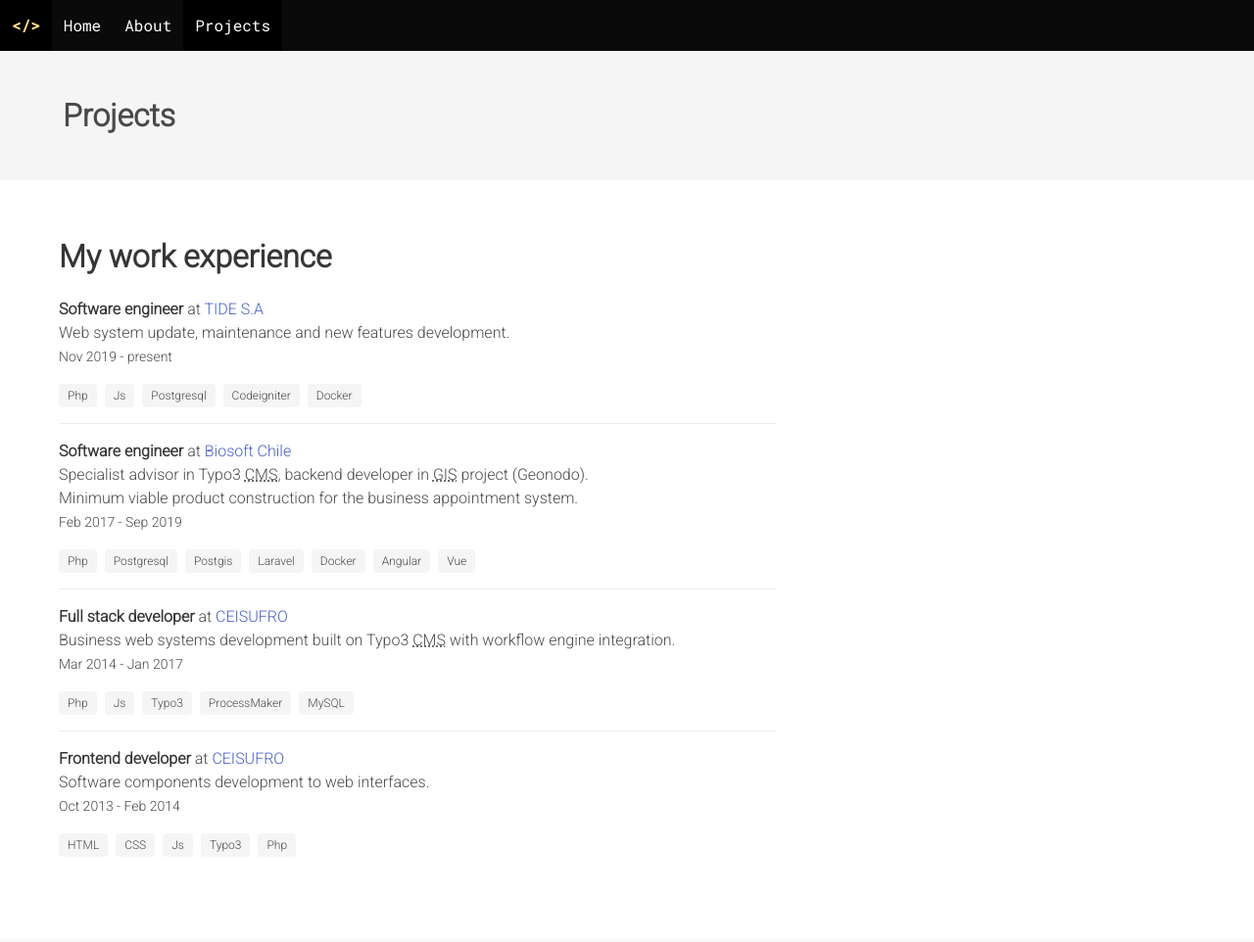
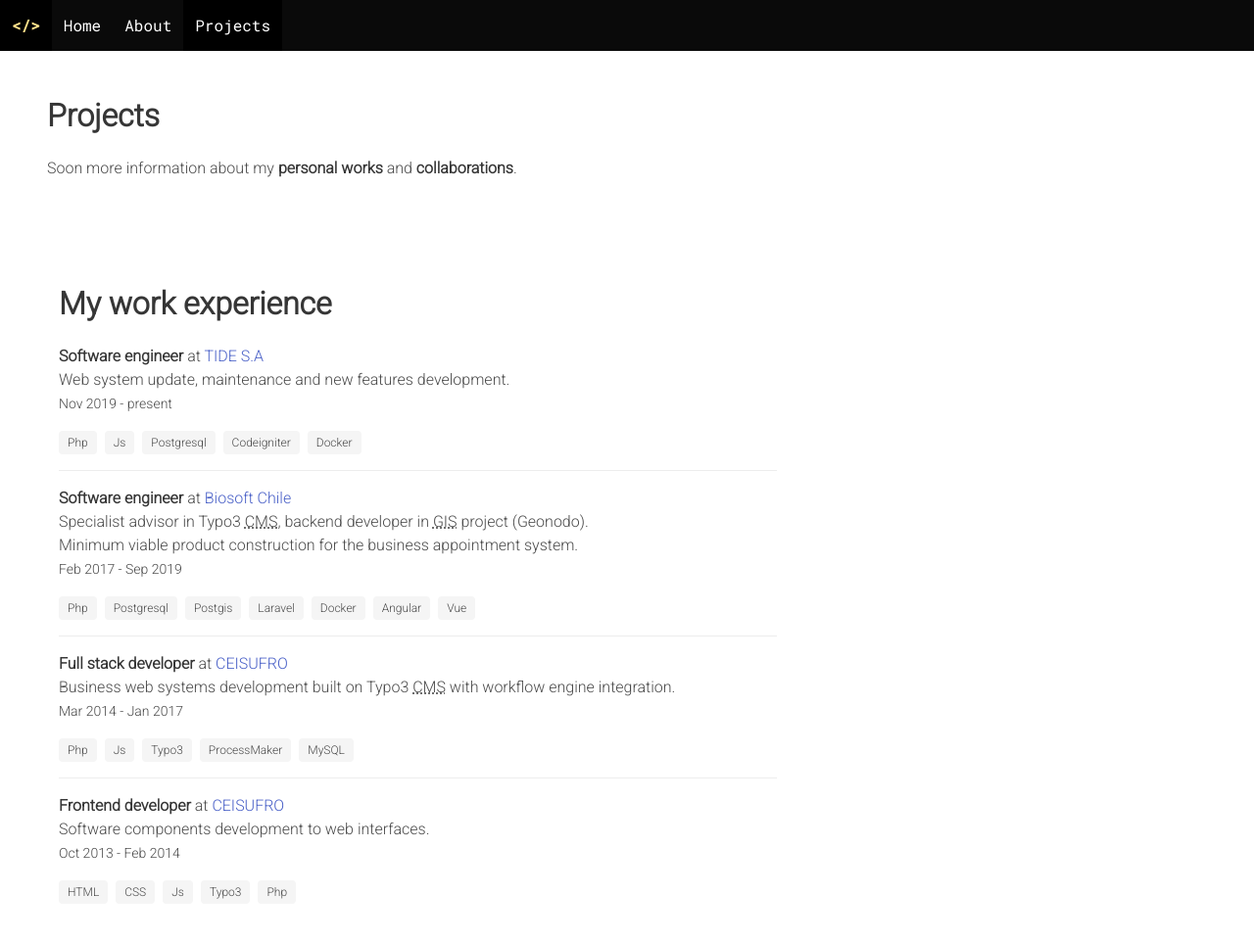
Before and after one commit to franciscollanquipichun/personalWebsite2020, a plain HTML site: page projects.html in a window 1280 px wide. Shown: the top 962 px of the page at 98% size. Drawn offline with nearby package versions, Linux system fonts and the light colour scheme.

Commit message:
update prjects descriptions
Signed-off-by: Francisco Javier Llanquipichun Garcia <francisco.llanquipichun@gmail.com>

```diff
--- a/projects.html
+++ b/projects.html
@@ -52,12 +52,19 @@
             </div>
         </nav>
 
-        <section class="hero is-light">
-            <div class="hero-body">
-                <div class="container">
-                    <h1 class="title">Projects</h1>
+        <section class="hero">
+          <div class="columns">
+            <div class="column is-two-thirds-desktop">
+                <div class="hero-body">
+                    <div class="container">
+                        <h1 class="title">Projects</h1>
+                        <div class="content">
+                          <p>Soon more information about my <strong>personal works</strong> and <strong>collaborations</strong>.</p>
+                        </div>
+                    </div>
                 </div>
             </div>
+          </div>
         </section>
     </header>
 
```
Also changed, not shown: about.html (+1 -1 lines), index.html (+1 -1 lines).
